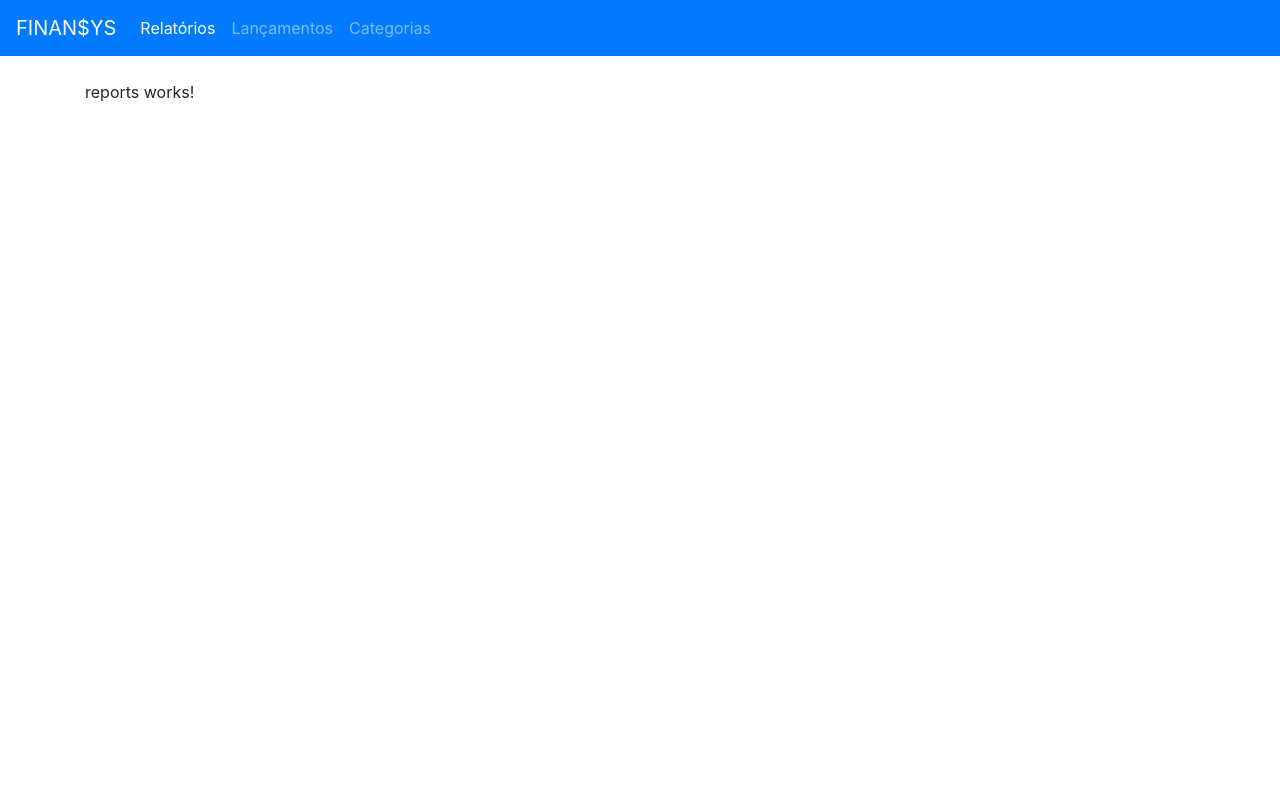
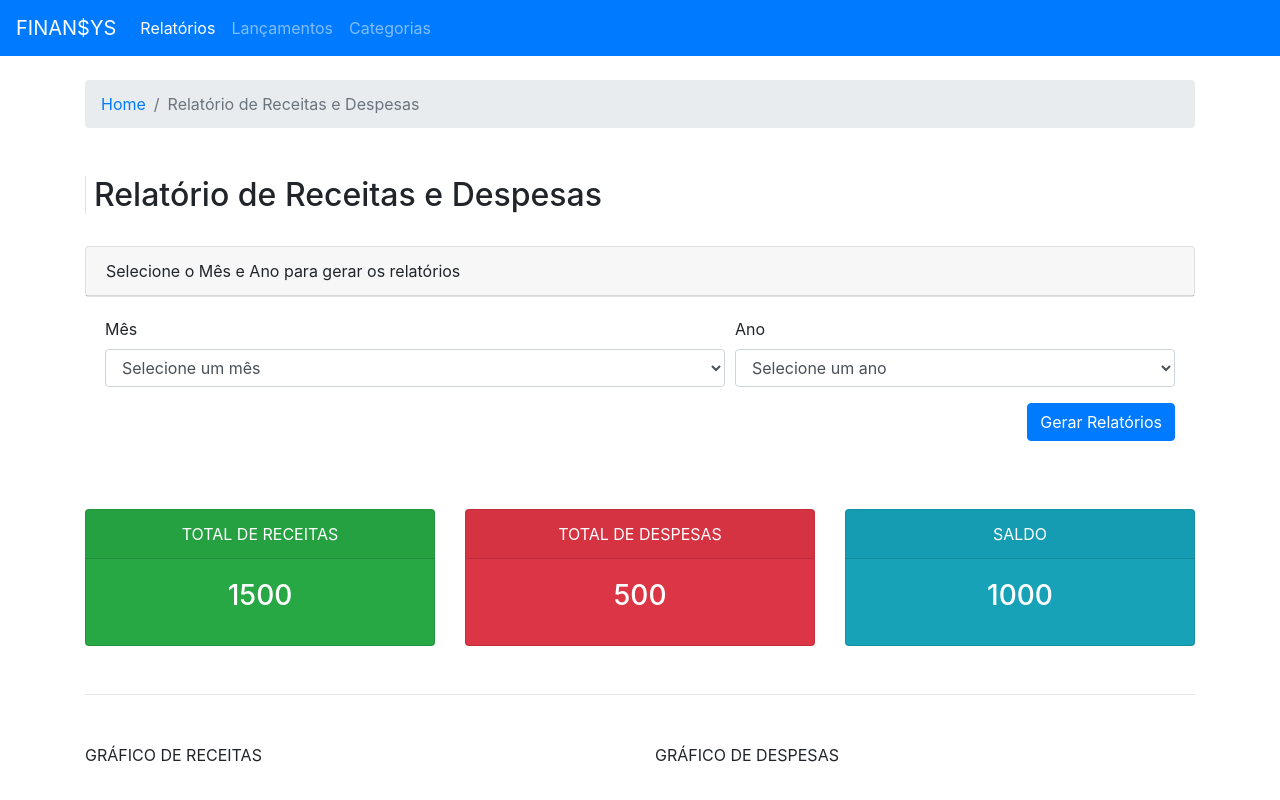
Before and after one commit to danspiegel/angular-finansys, an Angular app: page /reports in a window 1280 px wide. Built offline with nearby package versions, Linux system fonts and the light colour scheme; what angular-in-memory-web-api would draw is missing.

Commit message:
Criado o template de relatório de receitas e despesas

```diff
--- a/src/app/pages/reports/reports/reports.component.html
+++ b/src/app/pages/reports/reports/reports.component.html
@@ -1 +1,101 @@
-<p>reports works!</p>
+<app-bread-crumb
+    [items]="[{text: 'Relatório de Receitas e Despesas'}]"
+></app-bread-crumb>
+
+<app-page-header
+    page-title="Relatório de Receitas e Despesas"
+></app-page-header>
+
+<div class="card">
+    <div class="card-header">
+        Selecione o Mês e Ano para gerar os relatórios
+    </div>
+</div>
+
+<div class="card-body">
+    <div class="form-row">
+        <div class="form-group col-md-7">
+            <label for="month">Mês</label>
+            <select #month name="month" id="month" class="form-control">
+                <option value="">Selecione um mês</option>
+                <option value="1">Janeiro</option>
+                <option value="2">Fevereiro</option>
+                <option value="3">Março</option>
+                <option value="4">Abril</option>
+                <option value="5">Maio</option>
+                <option value="6">Junho</option>
+                <option value="7">Julho</option>
+                <option value="8">Agosto</option>
+                <option value="9">Setembro</option>
+                <option value="10">Outubro</option>
+                <option value="11">Novembro</option>
+                <option value="12">Dezembro</option>
+            </select>
+        </div>
+        <div class="form-group col-md-5">
+            <label for="year">Ano</label>
+            <select #year name="year" id="year" class="form-control">
+                <option value="">Selecione um ano</option>
+                <option value="2016">2016</option>
+                <option value="2017">2017</option>
+                <option value="2018">2018</option>
+                <option value="2019">2019</option>
+                <option value="2020">2020</option>
+            </select>
+        </div>
+    </div>
+    <div class="form-row">
+        <div class="col-md text-right">
+            <button type="button" (click)="generateReports()" class="btn btn-primary">
+                Gerar Relatórios
+            </button>
+        </div>
+    </div>
+</div>
+
+<div class="card-deck mt-5 mb-5">
+    <div class="card text-center text-white bg-success">
+        <div class="card-header">
+            TOTAL DE RECEITAS
+        </div>
+        <div class="card-body">
+            <h3 class="card-title">
+                1500
+            </h3>
+        </div>
+    </div>
+
+    <div class="card text-center text-white bg-danger">
+        <div class="card-header">
+            TOTAL DE DESPESAS
+        </div>
+        <div class="card-body">
+            <h3 class="card-title">
+                500
+            </h3>
+        </div>
+    </div>
+
+    <div class="card text-center text-white bg-info">
+        <div class="card-header">
+            SALDO
+        </div>
+        <div class="card-body">
+            <h3 class="card-title">
+                1000
+            </h3>
+        </div>
+    </div>
+</div>
+
+<hr>
+
+<div class="row mt-5 mb-4">
+    <div class="col-md-6">
+        GRÁFICO DE RECEITAS
+    </div>
+
+    <div class="col-md-6">
+        GRÁFICO DE DESPESAS
+    </div>
+</div>
```
